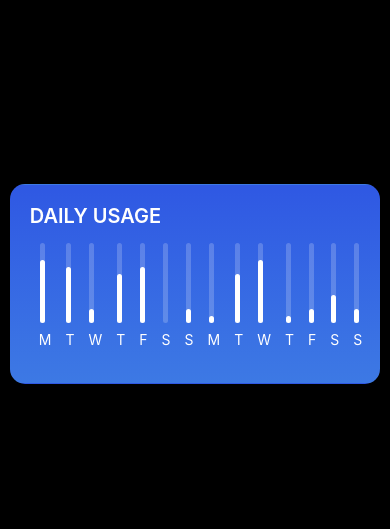
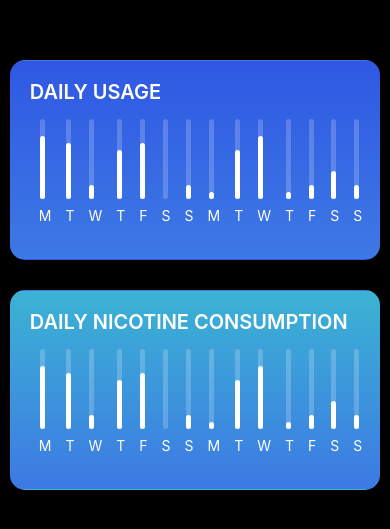
Before and after one commit to xwinxu/juul, a React Native app in the folder juul-app.hack-the-north/: screen / in a window 390 px wide. Shown: the part 147-676 px from the top of the page. Built offline with nearby package versions, Linux system fonts and the light colour scheme.

Commit message:
Add second graph

```diff
--- a/juul-app.hack-the-north/Tracker.js
+++ b/juul-app.hack-the-north/Tracker.js
@@ -53,7 +53,6 @@ this.state.heightME2,             // The animated value to drive, this would be
     }
     return (
       <View style={styles.container}>
-        <Text>Taco</Text>
         <View style={{width: '95%', height: 200}}>
           <LinearGradient
             colors={['#3D79E4', '#2F58E3']}
@@ -74,6 +73,26 @@ this.state.heightME2,             // The animated value to drive, this would be
             {this.state.renderedBars}
           </View>
         </View>
+        <View style={{width: '95%', height: 200, marginTop: 30}}>
+          <LinearGradient
+            colors={['#3D79E4', '#3BB3D3']}
+            start={[0, 5]}
+            style={{
+              left: 0,
+              right: 0,
+              top: 0,
+              width: '100%', height: 200,
+              borderRadius: 15, borderWidth: 0.5, borderColor: 'transparent',
+              position: 'absolute'
+            }}
+          />
+          <View>
+            <Text style={{color: 'white', fontSize: 20, marginTop: 20, marginLeft: 20, fontWeight: "600"}}>DAILY NICOTINE CONSUMPTION</Text>
+          </View>
+          <View style={{flexDirection: 'row', marginTop: 15, marginLeft: 15}}>
+            {this.state.renderedBars}
+          </View>
+        </View>
       </View>
     );
   }
```
